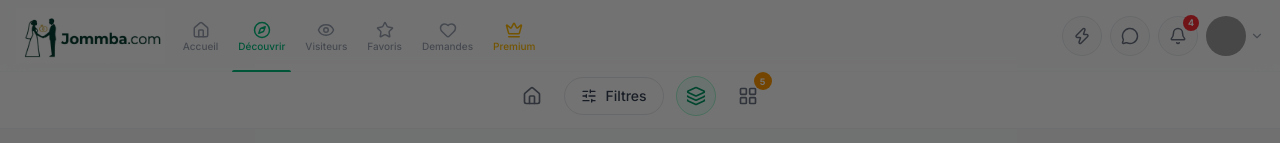
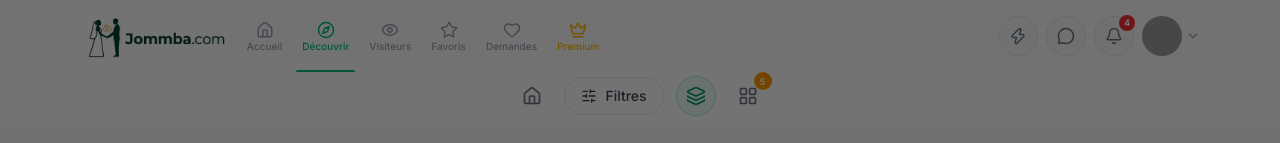
Before and after one commit to alphadiallo6622/jommba_dev, a Next.js app: page /dashboard/explorer in a window 1280 px wide. Shown: the top 143 px of the page. Built offline with nearby package versions, Linux system fonts and the light colour scheme; no server answers; grey boxes are pictures that could not be loaded; a web font is replaced by a local one.

Commit message:
style(navbar): increase desktop side padding to reduce center gap
Co-Authored-By: Claude Sonnet 4.6 <noreply@anthropic.com>

```diff
--- a/components/dashboard/Navbar.tsx
+++ b/components/dashboard/Navbar.tsx
@@ -58,7 +58,7 @@ export default function DashboardNavbar() {
 
   return (
     <header className="fixed top-0 left-0 right-0 z-50 bg-white border-b border-gray-100 md:bg-white/60 md:backdrop-blur-md md:border-gray-100/40 h-16 md:h-[72px]">
-      <div className="h-full flex items-center justify-between px-4 max-w-screen-xl mx-auto">
+      <div className="h-full flex items-center justify-between px-4 md:px-20 max-w-screen-xl mx-auto">
 
         {/* ── Left: Logo + desktop tabs ── */}
         <div className="flex items-center">
```
